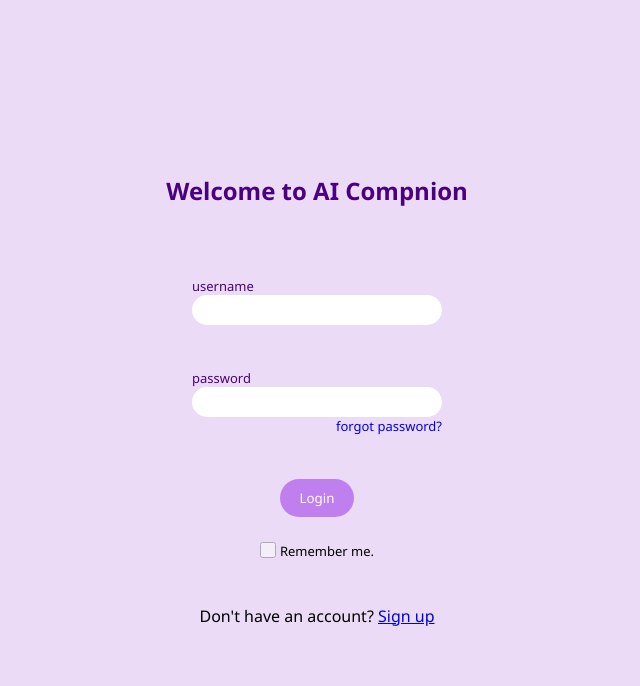
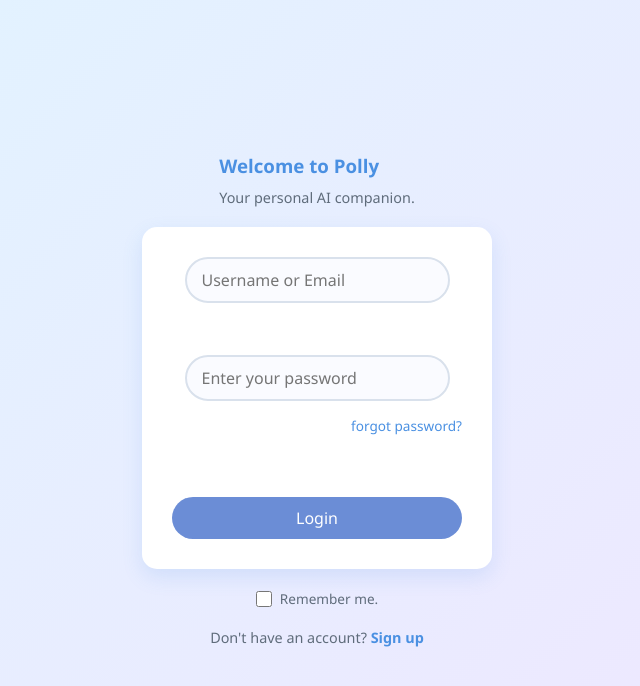
Before and after one commit to AdiNEV01/AI-Companion-Project, a website built with Vite: page AI Companion/src/start/login.html in a window 1280 px wide. Shown: the whole page, without its empty margins (323-963 px from the left). Built offline with nearby package versions, Linux system fonts and the light colour scheme.

Commit message:
final fix to login page

```diff
--- a/AI Companion/src/main/main.css
+++ b/AI Companion/src/main/main.css
@@ -33,12 +33,12 @@ button {
 }
 
 button:hover {
-    background-color: #9b88d6;
+    background-color: #7a7a7b;
     align-self: center;
 }
 
 h1, h2 {
-    color: #5a6fc9;
+    color: #405bd3;
 }
 
 input, textarea {
@@ -55,7 +55,7 @@ input:focus, textarea:focus {
 }
 
 header{
-    background-color: #d4c5ff;
+    background-color: #96a8f0;
     padding: 20px;
     text-align: center;
     border-radius: 0 0 20px 20px;
@@ -64,8 +64,8 @@ header{
 }
 
 nav a {
-    color: #5a6fc9;
-    background-color: #d4c5ff;
+    color: #405bd3;
+    background-color: #96a8f0;
     padding: 14px 16px;
     text-decoration: none;
     margin: 0 10px;
@@ -91,7 +91,7 @@ li{
     align-items: center;
 }
 footer {
-    background-color: #d4c5ff;
+    background-color: #96a8f0;
     padding: 1px;
     text-align: center;
     border-radius: 20px 20px 0 0;
--- a/AI Companion/src/start/Login.css
+++ b/AI Companion/src/start/Login.css
@@ -1,3 +1,4 @@
+/* Global reset */
 * {
     margin: 0;
     padding: 0;
@@ -5,78 +6,128 @@
     font-family: 'Segoe UI', Tahoma, Geneva, Verdana, sans-serif;
 }
 
+/* Full page flex container */
 .login-page {
     display: flex;
-    flex-direction: column;
-    align-items: center;
-    justify-content: center;
-    height: 100vh;
-    gap: 0;
-    background-color: #ebdbf6;
-}
-.checkbox-label {
-    font-size: small;
-    font-weight: lighter;
-    display: inline-block;
-    position: relative;
-    padding-left: 20px;
-    cursor: pointer;
-    user-select: none;
-    font-size: small;
+    flex-direction: column; /* vertical stacking */
+    justify-content: center; /* vertical centering */
+    align-items: center;     /* horizontal centering */
+    min-height: 100vh;
+    background: linear-gradient(135deg, #e0f4ff 0%, #f0e6ff 100%); /* soft blue gradient */
+    gap: 20px;
+    padding: 20px;
 }
 
-.checkbox {
-    position: absolute;
-    left: 0;
-    top: 0;
-    width: 16px;
-    height: 16px;
-    cursor: pointer;
-    opacity: 0.5;
-    border-radius: 4px;
+/* Header section */
+.header-section h1 {
+    color: #4a90e2; /* soft blue */
+    margin-bottom: 10px;
 }
 
-h1, h2 {
-    margin-bottom: 70px;
-    color: #4b0082;
+.header-section p {
+    color: #5f6c7b; /* soft grey text */
+    font-size: 1rem;
+    text-align: center;
 }
 
+/* Form styling */
 form {
     display: flex;
     flex-direction: column;
     align-items: center;
-    gap: 0;
+    gap: 15px;
+    width: 100%;
+    max-width: 350px;
+    background-color: #ffffff;
+    padding: 30px;
+    border-radius: 15px;
+    box-shadow: 0 8px 20px rgba(74, 144, 226, 0.15); /* soft shadow */
 }
 
-form input {
-    width: 250px;
-    height: 30px;
-    border: none;
+/* Input boxes */
+.input-box input {
+    width: 100%;
+    padding: 10px 15px;
     border-radius: 45px;
-    margin-bottom: 0;
-    padding-left: 15px;
+    border: 2px solid #d9e1ec; /* light grey-blue border */
+    background-color: #fafbff;
+    font-size: 1rem;
+    transition: border 0.3s ease, background-color 0.3s ease;
 }
 
-form label {
-    align-self: flex-start;
-    margin-bottom: 0;
-    color: #4b0082;
-    font-size: small;
+.input-box input:focus {
+    border-color: #4a90e2;
+    background-color: #ffffff;
+    outline: none;
 }
+
+/* Forgot password link */
 form a {
     align-self: flex-end;
-    margin-top: 0;
-    font-weight: lighter;
+    font-size: 0.85rem;
+    color: #4a90e2;
     text-decoration: none;
-    font-size: small;
+    margin-bottom: 10px;
 }
 
+form a:hover {
+    text-decoration: underline;
+}
 
+/* Login button */
 #login-btn {
-    background-color: #c07fef;
+    width: 100%;
+    padding: 10px 0;
+    background-color: #6b8dd6; /* soft blue */
     color: white;
-    padding: 10px 20px;
     border: none;
     border-radius: 30px;
-    justify-content: center;
+    font-size: 1rem;
+    cursor: pointer;
+    transition: background-color 0.3s ease;
 }
+
+#login-btn:hover {
+    background-color: #4a90e2;
+}
+
+/* Checkbox container */
+#checkbox-container {
+    display: flex;
+    align-items: center;
+    font-size: 0.85rem;
+    color: #5f6c7b;
+}
+
+.checkbox-label {
+    display: flex;
+    align-items: center;
+    cursor: pointer;
+    user-select: none;
+}
+
+.checkbox {
+    margin-right: 8px;
+    width: 16px;
+    height: 16px;
+    border-radius: 4px;
+    border: 2px solid #d9e1ec;
+    cursor: pointer;
+    accent-color: #4a90e2; /* modern checkbox color */
+}
+
+/* Signup link */
+.login-page p {
+    font-size: 0.9rem;
+    color: #5f6c7b;
+}
+
+.login-page p a {
+    color: #4a90e2;
+    text-decoration: none;
+    font-weight: 600;
+}
+
+.login-page p a:hover {
+    text-decoration: underline;
+}
--- a/AI Companion/src/start/login.html
+++ b/AI Companion/src/start/login.html
@@ -8,26 +8,31 @@
 </head>
 <body>
     <section class="login-page">
-        <h1>Welcome to AI Compnion</h1>
-        <form >
-            <label for="username">username</label>
-            <input type="text">
-            <br><br>
-            <label for="password">password</label>
-            <input type="text">
+        <section class="header-section">
+            <h1>Welcome to Polly</h1>
+            <p>Your personal AI companion.</p>
+        </section>
+        <form>
+            <section class="input-box">
+                <label for="username">
+                    <input type="text" placeholder="Username or Email" required>
+                </label>
+            </section>
+            <br>
+            <section class="input-box">
+                <label for="password">
+                    <input type="password" placeholder="Enter your password" required>
+                </label>
+            </section>
             <a href="#">forgot password?</a>
-            <br><br>
+            <br>
             <button type="submit" id="login-btn">Login</button>
         </form>
-        <br>
-
         <section id="checkbox-container">
             <label for="remember-me" class="checkbox-label">
                 <input type="checkbox" class="checkbox">Remember me.
             </label>
         </section>
-
-        <br><br>
         <p>Don't have an account? <a href="#">Sign up</a></p>
     </section>
 </body>
```
Also changed, not shown: AI Companion/index.html (+1 -1 lines), AI Companion/src/assets/polly-logo.jpg (added).
